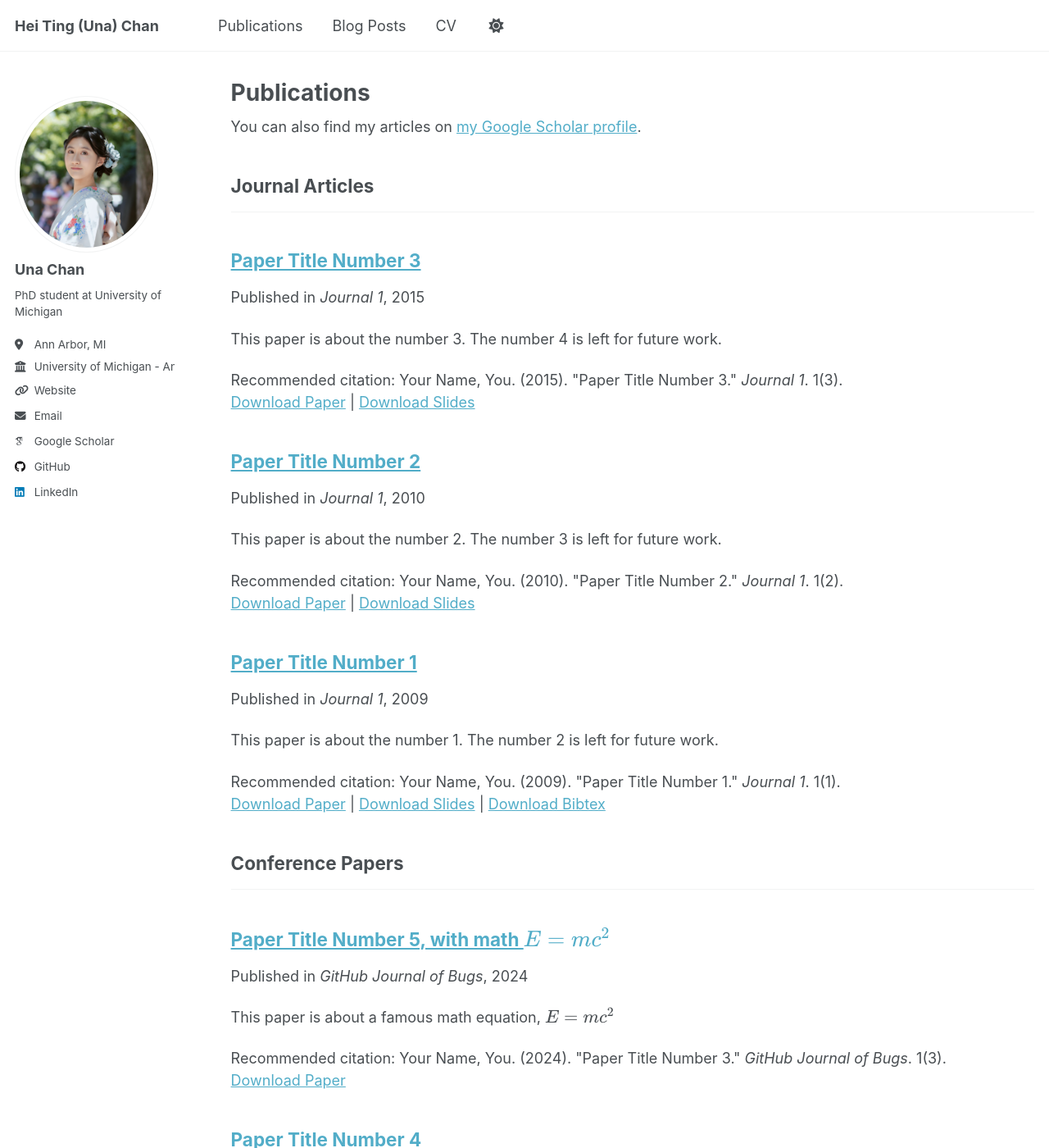
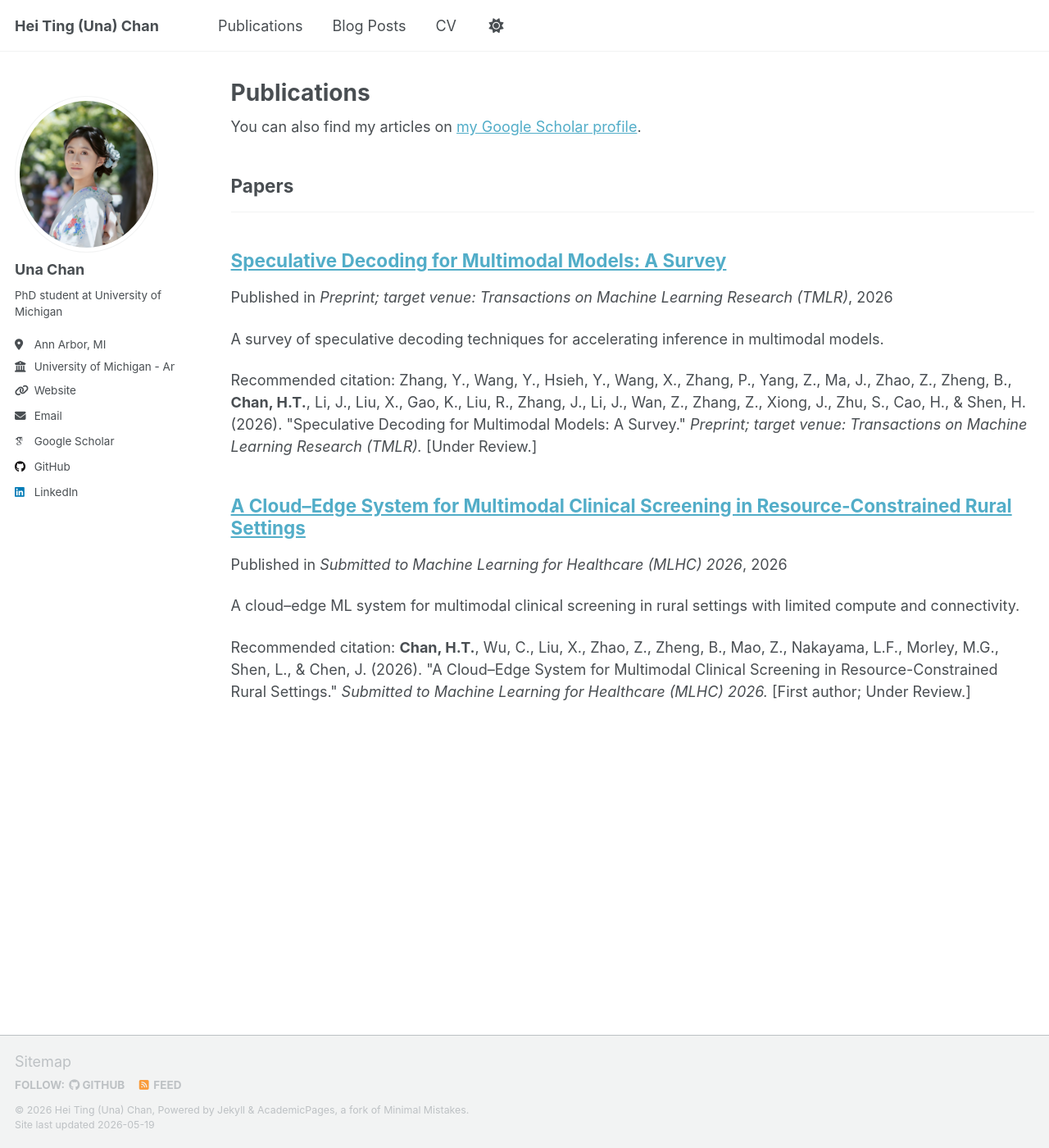
Before and after one commit to unachanht/unachanht.github.io, a Jekyll site: the page built from _pages/publications.html, in a window 1280 px wide and 1400 px high. Shown: the whole window at 82% size. Built offline with Jekyll 4.4.1, drawn with Linux system fonts in a browser that asks for light colours; some web fonts are replaced; a script that is not in the unit is left out; some of the changed text lies outside the part shown.

Commit message:
Replace template publications with real papers under single "Papers" heading
Co-Authored-By: Claude Opus 4.7 (1M context) <noreply@anthropic.com>

```diff
--- a/_config.yml
+++ b/_config.yml
@@ -80,12 +80,8 @@ author:
 
 # Publication Category - The following the list of publication categories and their headings
 publication_category:
-  books:
-    title: 'Books'
-  manuscripts:
-    title: 'Journal Articles'
-  conferences:
-    title: 'Conference Papers'
+  papers:
+    title: 'Papers'
 
 # Site Settings
 teaser                   :  # filename of teaser fallback teaser image placed in /images/, .e.g. "500x300.png"
--- a/_publications/2009-10-01-paper-title-number-1.md
+++ /dev/null
@@ -1,14 +0,0 @@
----
-title: "Paper Title Number 1"
-collection: publications
-category: manuscripts
-permalink: /publication/2009-10-01-paper-title-number-1
-excerpt: 'This paper is about the number 1. The number 2 is left for future work.'
-date: 2009-10-01
-venue: 'Journal 1'
-slidesurl: 'http://academicpages.github.io/files/slides1.pdf'
-paperurl: 'http://academicpages.github.io/files/paper1.pdf'
-bibtexurl: 'http://academicpages.github.io/files/bibtex1.bib'
-citation: 'Your Name, You. (2009). &quot;Paper Title Number 1.&quot; <i>Journal 1</i>. 1(1).'
----
-The contents above will be part of a list of publications, if the user clicks the link for the publication than the contents of section will be rendered as a full page, allowing you to provide more information about the paper for the reader. When publications are displayed as a single page, the contents of the above "citation" field will automatically be included below this section in a smaller font.
--- a/_publications/2010-10-01-paper-title-number-2.md
+++ /dev/null
@@ -1,14 +0,0 @@
----
-title: "Paper Title Number 2"
-collection: publications
-category: manuscripts
-permalink: /publication/2010-10-01-paper-title-number-2
-excerpt: 'This paper is about the number 2. The number 3 is left for future work.'
-date: 2010-10-01
-venue: 'Journal 1'
-slidesurl: 'http://academicpages.github.io/files/slides2.pdf'
-paperurl: 'http://academicpages.github.io/files/paper2.pdf'
-citation: 'Your Name, You. (2010). &quot;Paper Title Number 2.&quot; <i>Journal 1</i>. 1(2).'
----
-
-The contents above will be part of a list of publications, if the user clicks the link for the publication than the contents of section will be rendered as a full page, allowing you to provide more information about the paper for the reader. When publications are displayed as a single page, the contents of the above "citation" field will automatically be included below this section in a smaller font.
--- a/_publications/2015-10-01-paper-title-number-3.md
+++ /dev/null
@@ -1,14 +0,0 @@
----
-title: "Paper Title Number 3"
-collection: publications
-category: manuscripts
-permalink: /publication/2015-10-01-paper-title-number-3
-excerpt: 'This paper is about the number 3. The number 4 is left for future work.'
-date: 2015-10-01
-venue: 'Journal 1'
-slidesurl: 'http://academicpages.github.io/files/slides3.pdf'
-paperurl: 'http://academicpages.github.io/files/paper3.pdf'
-citation: 'Your Name, You. (2015). &quot;Paper Title Number 3.&quot; <i>Journal 1</i>. 1(3).'
----
-
-The contents above will be part of a list of publications, if the user clicks the link for the publication than the contents of section will be rendered as a full page, allowing you to provide more information about the paper for the reader. When publications are displayed as a single page, the contents of the above "citation" field will automatically be included below this section in a smaller font.
--- a/_publications/2025-06-08-paper-title-number-5.md
+++ /dev/null
@@ -1,13 +0,0 @@
----
-title: "Paper Title Number 5, with math $$E=mc^2$$"
-collection: publications
-category: conferences
-permalink: /publication/2024-02-17-paper-title-number-4
-excerpt: 'This paper is about a famous math equation, $$E=mc^2$$'
-date: 2024-02-17
-venue: 'GitHub Journal of Bugs'
-paperurl: 'http://academicpages.github.io/files/paper3.pdf'
-citation: 'Your Name, You. (2024). &quot;Paper Title Number 3.&quot; <i>GitHub Journal of Bugs</i>. 1(3).'
----
-
-Using [MathJax](https://www.mathjax.org/) in the description is supported - $$E=mc^2$$ - however, the use must be mindful that the default delimiters are `$$...$$` and `\\[...\\]` which differs from the `$...$` that is typically expected.
--- /dev/null
+++ b/_publications/2026-01-01-cloud-edge-clinical-screening.md
@@ -0,0 +1,10 @@
+---
+title: "A Cloud–Edge System for Multimodal Clinical Screening in Resource-Constrained Rural Settings"
+collection: publications
+category: papers
+permalink: /publication/2026-cloud-edge-clinical-screening
+excerpt: 'A cloud–edge ML system for multimodal clinical screening in rural settings with limited compute and connectivity.'
+date: 2026-01-01
+venue: 'Submitted to Machine Learning for Healthcare (MLHC) 2026'
+citation: '<b>Chan, H.T.</b>, Wu, C., Liu, X., Zhao, Z., Zheng, B., Mao, Z., Nakayama, L.F., Morley, M.G., Shen, L., & Chen, J. (2026). "A Cloud–Edge System for Multimodal Clinical Screening in Resource-Constrained Rural Settings." <i>Submitted to Machine Learning for Healthcare (MLHC) 2026.</i> [First author; Under Review.]'
+---
--- /dev/null
+++ b/_publications/2026-01-02-speculative-decoding-multimodal-survey.md
@@ -0,0 +1,10 @@
+---
+title: "Speculative Decoding for Multimodal Models: A Survey"
+collection: publications
+category: papers
+permalink: /publication/2026-speculative-decoding-multimodal-survey
+excerpt: 'A survey of speculative decoding techniques for accelerating inference in multimodal models.'
+date: 2026-01-02
+venue: 'Preprint; target venue: Transactions on Machine Learning Research (TMLR)'
+citation: 'Zhang, Y., Wang, Y., Hsieh, Y., Wang, X., Zhang, P., Yang, Z., Ma, J., Zhao, Z., Zheng, B., <b>Chan, H.T.</b>, Li, J., Liu, X., Gao, K., Liu, R., Zhang, J., Li, J., Wan, Z., Zhang, Z., Xiong, J., Zhu, S., Cao, H., & Shen, H. (2026). "Speculative Decoding for Multimodal Models: A Survey." <i>Preprint; target venue: Transactions on Machine Learning Research (TMLR).</i> [Under Review.]'
+---
```
Also changed, not shown: _publications/2024-02-17-paper-title-number-4.md (deleted, +0 -13 lines).
